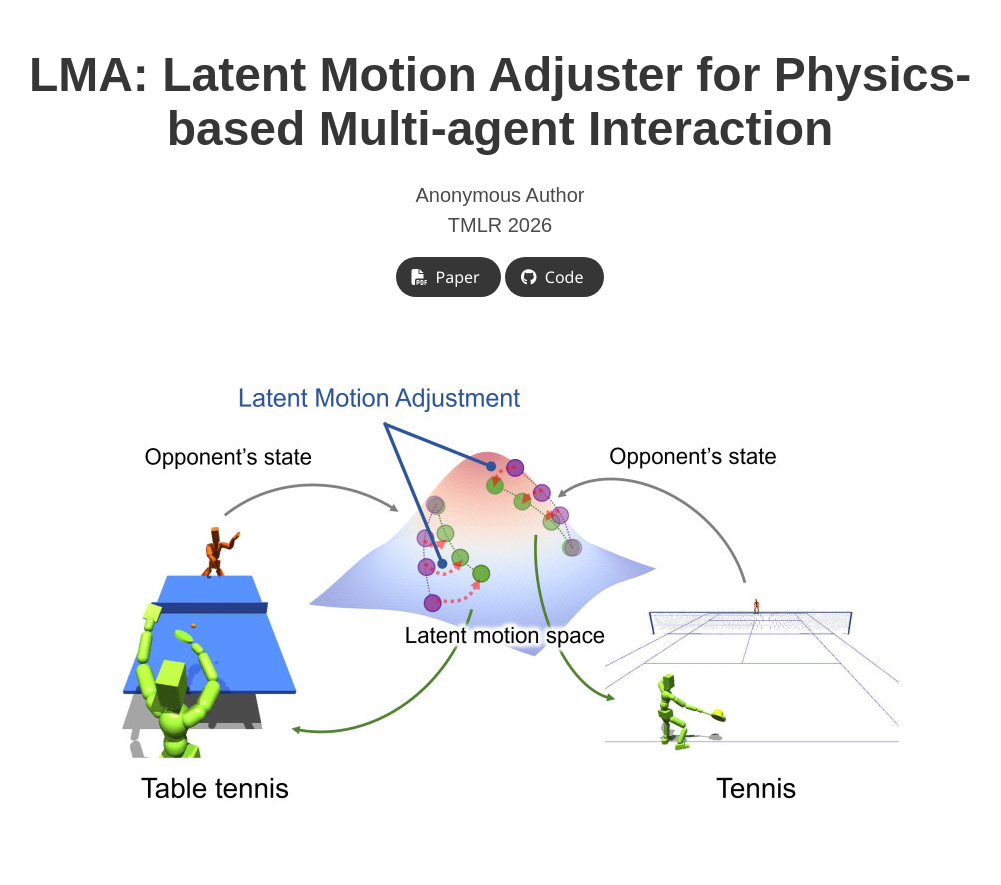
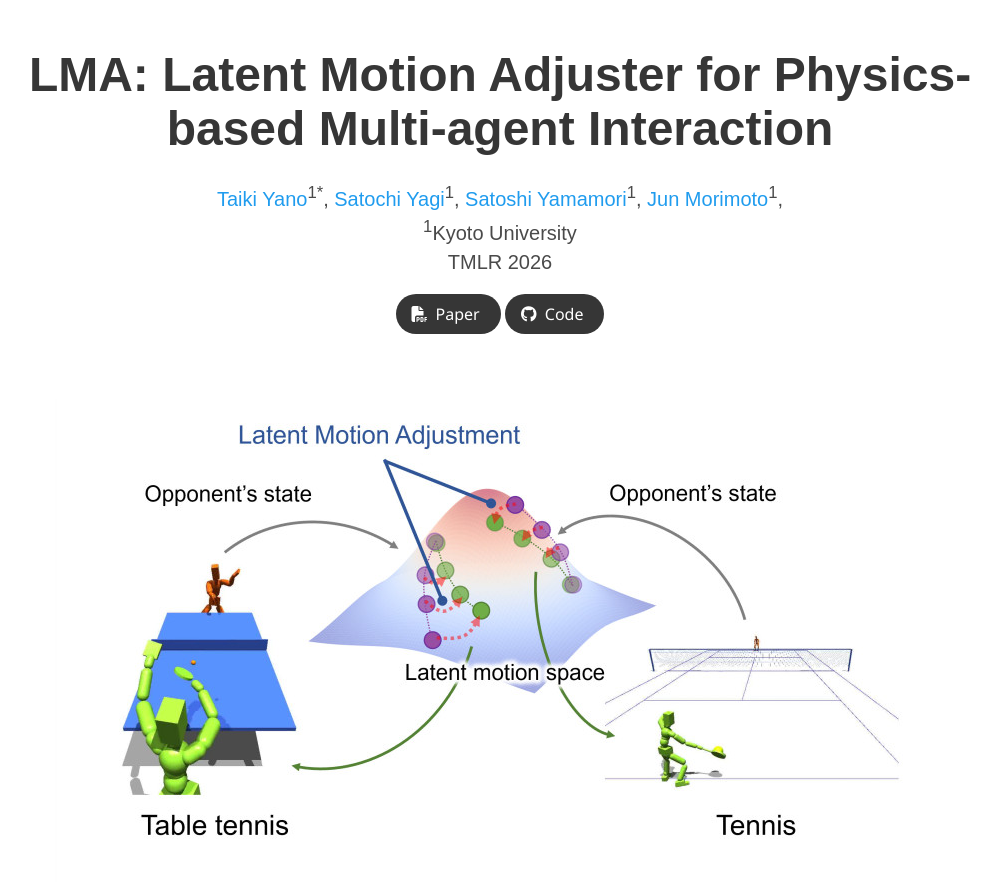
Before and after one commit to LMGroup-KyotoU/lma.github.io, a plain HTML site: page index.html in a window 1280 px wide. Shown: the top 885 px of the page, without its empty margins (140-1141 px from the left). Drawn offline with nearby package versions, Linux system fonts and the light colour scheme; some icons are missing; a web font is replaced by a local one.

Commit message:
deanonymize

```diff
--- a/index.html
+++ b/index.html
@@ -34,10 +34,20 @@
       <div class="columns is-centered">
         <div class="column has-text-centered">
           <h1 class="title is-1 publication-title">LMA: Latent Motion Adjuster for Physics-based Multi-agent Interaction</h1>
-
           <div class="is-size-5 publication-authors">
             <span class="author-block">
-              Anonymous Author</span>
+              <a href="https://lm.sys.i.kyoto-u.ac.jp/people/post-57/?lang=en">Taiki Yano</a><sup>1*</sup>,</span>
+            <span class="author-block">
+              <a href="https://lm.sys.i.kyoto-u.ac.jp/people/post-57/?lang=en">Satochi Yagi</a><sup>1</sup>,</span>
+            <span class="author-block">
+              <a href="https://syamamori.github.io/en/">Satoshi Yamamori</a><sup>1</sup>,
+            </span>
+            <span class="author-block">
+              <a href="https://lm.sys.i.kyoto-u.ac.jp/people/junmorimoto/?lang=en">Jun Morimoto</a><sup>1</sup>,
+            </span>
+          </div>
+          <div class="is-size-5 publication-authors">
+            <span class="author-block"><sup>1</sup>Kyoto University</span>
           </div>
 
           <div class="is-size-5 publication-authors">
```
